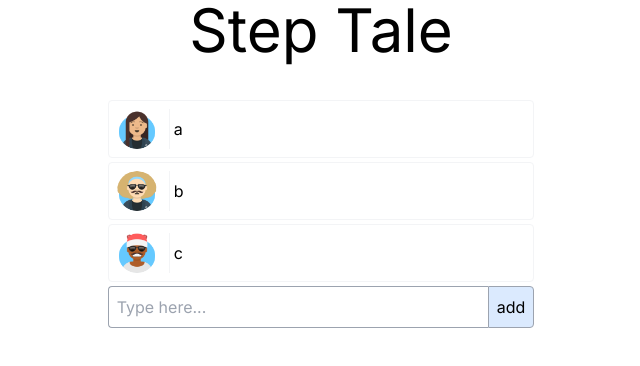
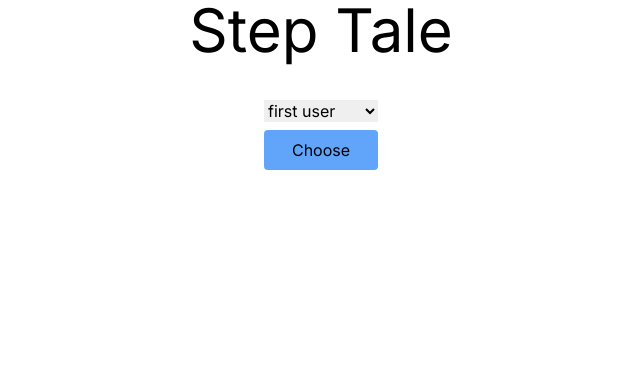
Before and after one commit to codelicous/step-tale, a Next.js app: page / in a window 1280 px wide. Shown: the top 366 px of the page, without its empty margins (319-959 px from the left). Built offline with nearby package versions, Linux system fonts and the light colour scheme.

Commit message:
update according to new interface

```diff
--- a/src/app/page.tsx
+++ b/src/app/page.tsx
@@ -6,71 +6,182 @@ import Avatar3Image from "@/assets/images/avatars/avatar-3.png";
 import { Input } from "@/components/input";
 import { Form } from "@/components/game-form";
 import { revalidatePath } from "next/cache";
+import { Entry, Game, Game as GameComp, User } from "@/types";
+import { StaticImageData } from "next/image";
 
-const list = [
+const game: GameComp = {
+  id: "1",
+  name: "first game",
+  status: "active",
+};
+
+const images = {
+  avatar1: Avatar1Image,
+  avatar2: Avatar2Image,
+  avatar3: Avatar3Image,
+};
+
+const users: User[] = [
   {
-    user: {
+    id: "1",
     name: "first user",
-      avatar: Avatar1Image,
-    },
-    text: "a",
+    avatar: "avatar1",
   },
   {
-    user: {
+    id: "2",
     name: "second user",
-      avatar: Avatar2Image,
-    },
-    text: "b",
+    avatar: "avatar2",
   },
   {
-    user: {
+    id: "3",
     name: "third user",
-      avatar: Avatar3Image,
-    },
-    text: "c",
+    avatar: "avatar3",
   },
 ];
 
-export default function Home() {
+const entries: Entry[] = [
+  {
+    id: "1",
+    userId: "1",
+    gameId: "1",
+    content: "first entry",
+    timestamp: 1697363827652,
+  },
+  {
+    id: "2",
+    userId: "2",
+    gameId: "1",
+    content: "second entry",
+    timestamp: 1697363913686,
+  },
+  {
+    id: "3",
+    userId: "3",
+    gameId: "1",
+    content: "third entry",
+    timestamp: 1697363924859,
+  },
+];
+
+function addEntry(entry: Entry) {
+  entries.push(entry);
+  return Promise.resolve("");
+}
+
+const getUsers = async () => {
+  return Promise.resolve(users);
+};
+
+const getEntries = async () => {
+  return Promise.resolve(entries);
+};
+
+const getGameData = async () => {
+  const usersMap = (await getUsers()).reduce(
+    (acc, user) => {
+      acc[user.id] = user;
+      return acc;
+    },
+    {} as Record<string, User>
+  );
+  const entries = await getEntries();
+
+  return {
+    game,
+    entries: entries.map((entry) => ({
+      ...entry,
+      user: {
+        ...usersMap[entry.userId],
+        avatar: images[usersMap[entry.userId].avatar as keyof typeof images],
+      },
+    })),
+  };
+};
+
+let CurrentUserId: User["id"] | null;
+
+const getUser = async () => {
+  const user = CurrentUserId ? users.find((u) => u.id === CurrentUserId) : null;
+  return Promise.resolve(user);
+};
+
+export default async function Home() {
+  const user = await getUser();
+  return (
+    <main className="flex flex-col justify-center">
+      <h1 className="text-6xl bold text-center">Step Tale</h1>
+      <div className="flex justify-center">
+        {!user && <ChooseUser />}
+        {user && <GameComp user={user} />}
+      </div>
+    </main>
+  );
+}
+
+async function ChooseUser() {
+  const users = await getUsers();
+  async function choose(FormData: FormData) {
+    "use server";
+    const val = FormData.get("user");
+    if (typeof val === "string") {
+      CurrentUserId = val;
+    }
+    revalidatePath("/");
+  }
+  return (
+    <form className="flex flex-col gap-2 mt-10" action={choose}>
+      <select placeholder="choose user" name="user" id="user" required>
+        {users.map((user) => (
+          <option key={user.id} value={user.id}>
+            {user.name}
+          </option>
+        ))}
+      </select>
+      <button
+        className="p-2 bg-blue-400 hover:bg-blue-600 hover:text-gray-200 rounded"
+        type="submit"
+      >
+        Choose
+      </button>
+    </form>
+  );
+}
+
+async function GameComp({ user }: { user: User }) {
+  const { game, entries } = await getGameData();
   async function add(formData: FormData) {
     "use server";
     for (const entry of formData.values()) {
       console.log(entry);
     }
 
-    const val = formData.get("text");
-    if (typeof val === "string") {
-      list.push({
-        user: {
-          name: "first user",
-          avatar: Avatar1Image,
-        },
-        text: val,
-      });
-    }
+    const content = formData.get("content");
+    const entry: Entry = {
+      id: crypto.randomUUID(),
+      userId: user.id,
+      gameId: game.id,
+      content: content as string,
+      timestamp: Date.now(),
+    };
+
+    await addEntry(entry);
     revalidatePath("/");
   }
   return (
-    <main className="flex flex-col justify-center">
-      <h1 className="text-6xl bold text-center">Step Tale</h1>
-      <div className="flex justify-center">
     <div className="w-1/3 pt-10 flex flex-col gap-1">
-          {list.map(({ user, text }, i) => {
+      {entries.map(({ user, content, id }, i) => {
         return (
-              <Line key={text}>
+          <Line key={id}>
             <div className="flex gap-1 items-center">
               <div className="pr-3 border-r border-gray-100">
                 <Avatar src={user.avatar} />
               </div>
-
-                  {text}
+              {content}
             </div>
           </Line>
         );
       })}
       <Form action={add} />
     </div>
-      </div>
-    </main>
   );
 }
--- a/src/components/game-form.tsx
+++ b/src/components/game-form.tsx
@@ -3,8 +3,8 @@ export function Form(props: any) {
   return (
     <form action={props.action} className="flex w-full">
       <input
-        id="text"
-        name="text"
+        id="content"
+        name="content"
         autoFocus={true}
         placeholder="Type here..."
         className="w-full p-2 border border-gray-400 rounded rounded-r-none border-r-0  outline-none"
```
Also changed, not shown: src/types/index.ts (+5 -2 lines). Lines whose indentation alone changed are shown as unchanged.
